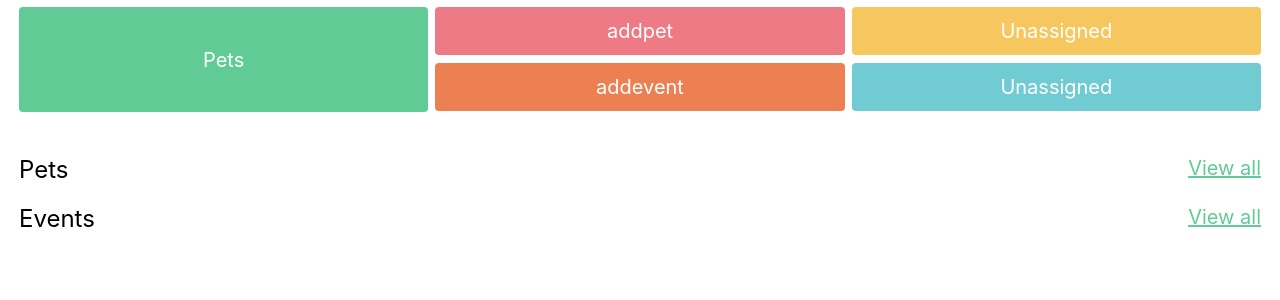
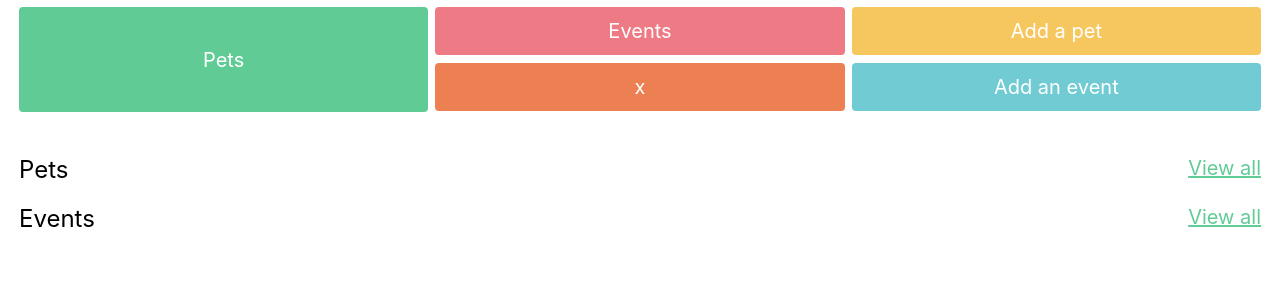
Before and after one commit to devinekask/1920-DEV3-plan-it-geenens-vandeweghe, a PHP site: page / in a window 1280 px wide. Shown: the part 62-362 px from the top of the page. Run offline with PHP 8.4, Linux system fonts and the light colour scheme; data that the repository does not hold is empty.

Commit message:
Structure Detail page issue #44

```diff
--- a/src/controller/PetsController.php
+++ b/src/controller/PetsController.php
@@ -39,8 +39,20 @@ class PetsController extends Controller {
     }
 
     public function petdetail(){
+      if(!empty($_GET['id'])){
+        $pet = $this->petDAO->selectById($_GET['id']);
+      }
+  //error als er geen afl gevonden werd
+      if(empty($pet)){
+        $_SESSION['error'] = 'De aflevering werd niet gevonden';
+        header('Location:index.php');
+        exit();
+      }
+
       $this->set('title', 'Detail');
+      $this->set('pet', $pet);
       $this->set('currentPage', 'detail');
+
     }
 
     public function addpet(){
--- a/src/css/style.css
+++ b/src/css/style.css
@@ -111,7 +111,7 @@ p {
   background-color: #f7c75f;
 }
 
-.dashboard__home--blue {
+.dashboard__home--purple {
   grid-area: 2 / 3 / 2 / 4;
   background-color: #70cbd3;
 }
@@ -119,7 +119,7 @@ p {
 .dashboard__home--red,
 .dashboard__home--orange,
 .dashboard__home--yellow,
-.dashboard__home--blue {
+.dashboard__home--purple {
   height: 4.8rem;
   border-radius: .4rem;
 }
--- a/src/view/pets/index.php
+++ b/src/view/pets/index.php
@@ -1,10 +1,10 @@
 <section class="dashboard dashboard__home--header">
     <h2 class="hidden">Dashboard</h2>
         <a href="index.php?page=pets" class="dashboard__item dashboard__home--green">Pets</a>
-        <a href="index.php?page=addpet" class="dashboard__item dashboard__home--red">addpet</a>
-        <a href="index.php?page=addevent" class="dashboard__item dashboard__home--orange">addevent</a>
-        <a href="index.php?" class="dashboard__item dashboard__home--yellow">Unassigned</a>
-        <a href="index.php?" class="dashboard__item dashboard__home--blue">Unassigned</a>
+        <a href="index.php?page=addpet" class="dashboard__item dashboard__home--red">Events</a>
+        <a href="index.php?page=addevent" class="dashboard__item dashboard__home--orange">x</a>
+        <a href="index.php?" class="dashboard__item dashboard__home--yellow">Add a pet</a>
+        <a href="index.php?" class="dashboard__item dashboard__home--purple">Add an event</a>
 </section>
 
 
```
Also changed, not shown: src/view/pets/petdetail.php (+9 -0 lines).
